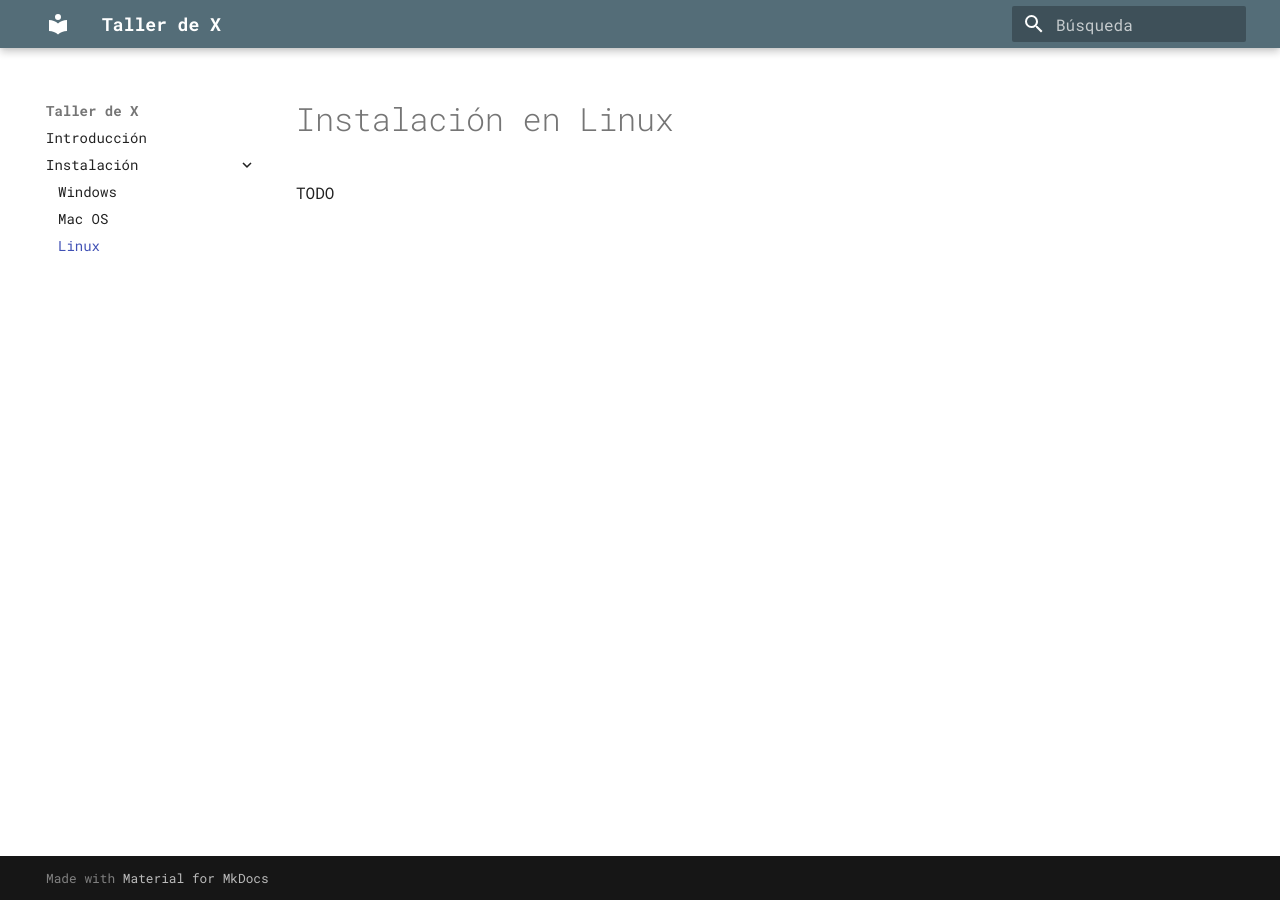
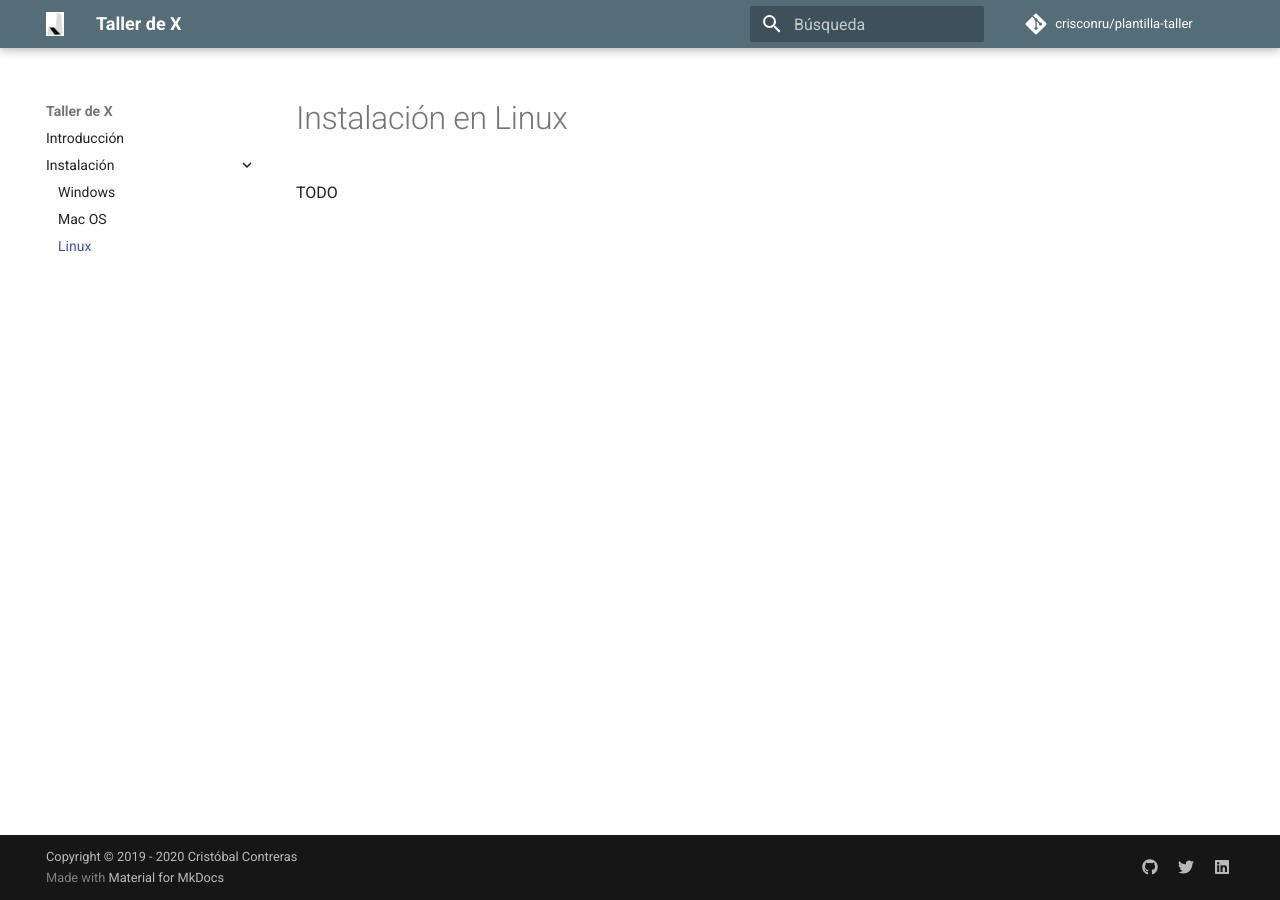
Before and after one commit to zerasul/taller-megadrive, an MkDocs documentation site: the page built from docs/instalacion/linux.md, in a window 1280 px wide. Built offline with MkDocs 1.6.1 and Material for MkDocs 9.7.7, drawn with Linux system fonts in a browser that asks for light colours; comment, search, counter and statistics services are not loaded; some of the changed lines change nothing that is shown.

Commit message:
Extensiones mkdocs y customizacion

```diff
--- a/mkdocs.yml
+++ b/mkdocs.yml
@@ -1,14 +1,71 @@
+# Información del Proyecto
 site_name: Taller de X
+site_description: La Jaqueria - Taller de X
+site_author: Cristóbal Contreras Rubio
+site_url: https://crisconru.github.io/
 
+# Repositorio
+repo_name: crisconru/plantilla-taller
+repo_url: https://github.com/crisconru/plantilla-taller
+edit_uri: ""
+
+# Copyright
+copyright: 'Copyright &copy; 2019 - 2020 Cristóbal Contreras'
+
+# Google Analytics
+#google_analytics:
+#  - !!python/object/apply:os.getenv ["GOOGLE_ANALYTICS_KEY"]
+#  - auto
+
+# Customization
+extra:
+  social:
+    - type: github
+      link: 'https://github.com/LaJaqueria'
+    - type: twitter
+      link: https://twitter.com/lajaqueria
+    - type: linkedin
+      link: https://www.linkedin.com/company/lajaqueria/
+
+# Navegación
 nav:
-  - Introducción: 'index.md'
+  - Introducción: index.md
   - Instalación:
-    - Windows: 'instalacion/windows.md'
-    - Mac OS: 'instalacion/macos.md'
-    - Linux: 'instalacion/linux.md'
+    - Windows: instalacion/windows.md
+    - Mac OS: instalacion/macos.md
+    - Linux: instalacion/linux.md
 
+# Configuración del tema
+theme:
+  name: material
+  # Color - Fuentes - Lenguaje
+  palette:
+    primary: 'blue grey'
+    accent: red
+  font:
+    text: Roboto
+    code: 'Roboto Mono'
+  logo: images/favicon.png
+  favicon: images/favicon.png
+  language: es
+  # Página 404
+  static_templates:
+    - 404.html
+  # No incluir los JavaScript de MkDocs
+  #include_search_page: false
+  #search_index_only: true
+
+# Extensiones
 markdown_extensions:
-  - codehilite
+  #- codehilite
+  - markdown.extensions.admonition
+  - markdown.extensions.codehilite:
+      guess_lang: false
+  - markdown.extensions.def_list
+  - markdown.extensions.footnotes
+  - markdown.extensions.meta
+  - markdown.extensions.toc:
+      permalink: true
   - pymdownx.arithmatex
   - pymdownx.betterem:
       smart_enable: all
@@ -18,7 +75,11 @@ markdown_extensions:
   - pymdownx.emoji:
       emoji_generator: !!python/name:pymdownx.emoji.to_svg
   - pymdownx.inlinehilite
-  - pymdownx.magiclink
+  - pymdownx.keys
+  - pymdownx.magiclink:
+      repo_url_shorthand: true
+      user: squidfunk
+      repo: mkdocs-material
   - pymdownx.mark
   - pymdownx.smartsymbols
   - pymdownx.superfences
@@ -26,25 +87,8 @@ markdown_extensions:
       custom_checkbox: true
   - pymdownx.tilde
 
-theme:
-  name: 'material'
-  palette:
-    primary: 'blue grey'
-    accent: 'red'
-  font:
-    text: 'Roboto Mono'
-    code: 'Roboto Mono'
-  icon: 'images/logo.png'
-  favicon: 'images/favicon.png'
-  language: 'es'
-
-  repo_name: 'LaJaqueria/plantilla-taller'
-  repo_url: 'https://github.com/LaJaqueria/plantilla-taller'
-  extra:
-    social:
-      - type: 'github'
-        link: 'https://github.com/LaJaqueria'
-      - type: 'twitter'
-        link: 'https://twitter.com/lajaqueria'
-      - type: 'linkedin'
-        link: 'https://www.linkedin.com/company/lajaqueria/'
+# Plugins
+plugins:
+  - search
+  - minify:
+      minify_html: true
```
Also changed, not shown: 2 other files.
